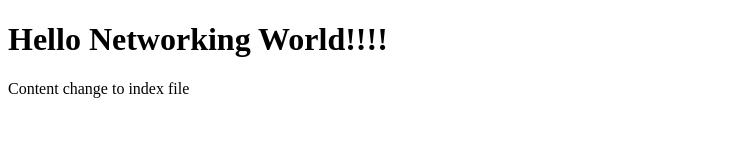
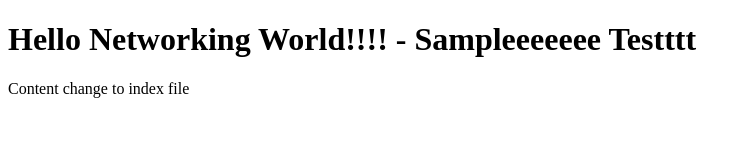
Before and after one commit to ashlyroy10/Networking-Cloud-Automation, a plain HTML site: page hello-world-app/index.html in a window 1280 px wide. Shown: the whole page, without its empty margins (0-751 px from the left). Drawn offline with Linux system fonts and the light colour scheme.

Commit message:
index edited

```diff
--- a/hello-world-app/index.html
+++ b/hello-world-app/index.html
@@ -4,7 +4,7 @@
     <title>B9IS121_2425_TMD2_CA</title>
 </head>
 <body>
-	<h1>Hello Networking World!!!!</h1>
+	<h1>Hello Networking World!!!! - Sampleeeeeee  Testttt</h1>
     <p>Content change to index file</p>
 </body>
 </html>
```
